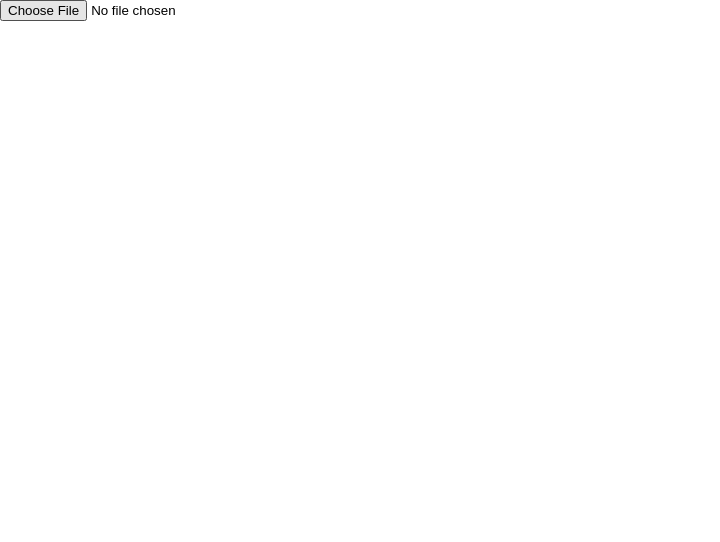
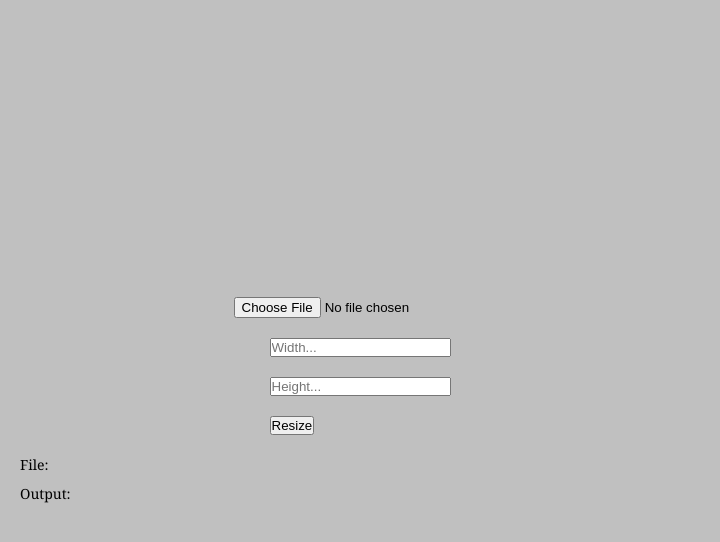
Before and after one commit to Sholastix/electron-image-resizer, an Electron app: page renderer/index.html in a window 720 px wide. Drawn offline with Linux system fonts and the light colour scheme.

Commit message:
Some elements and styles has been added.

```diff
--- a/renderer/index.html
+++ b/renderer/index.html
@@ -4,15 +4,34 @@
 <head>
   <meta charset="UTF-8">
   <meta name="viewport" content="width=device-width, initial-scale=1.0">
-  <meta http-equiv="Content-Security-Policy" content="script-src 'self'"/>
+  <meta http-equiv="Content-Security-Policy" content="script-src 'self'" />
   <link rel="stylesheet" href="./styles.css">
   <script src="./renderer.js" defer></script>
   <title>ImageResizer</title>
 </head>
 
 <body>
-  <div>
-    <input id="image" type="file" class="hidden">
+  <div class="container">
+    <div class="select-image-area">
+      <input class="image-select" type="file">
+    </div>
+
+    <form id="image-form">
+      <div>
+        <input id="width" type="number" placeholder="Width...">
+      </div>
+
+      <div>
+        <input id="height" type="number" placeholder="Height...">
+      </div>
+
+      <div>
+        <button class="image-resize">Resize</button>
+      </div>
+    </form>
+
+    <p class="info">File: <span id="filename"></span></p>
+    <p class="info">Output: <span id="output-path"></span></p>
   </div>
 </body>
 
--- a/renderer/styles.css
+++ b/renderer/styles.css
@@ -10,5 +10,35 @@ html {
 }
 
 .container {
+  align-items: center;
   background-color: silver;
+  display: flex;
+  flex-direction: column;
+  height: 100vh;
+  justify-content: center;
+  padding: 2rem;
+  width: 100vw;
 }
+
+.container input {
+  margin-bottom: 2rem;
+}
+
+.select-image-area {
+  /* background-color: white; */
+}
+
+.image-select {
+  /* opacity: 0; */
+}
+
+.image-resize {
+  cursor: pointer;
+  margin-bottom: 1rem;
+}
+
+.info {
+  align-self: flex-start;
+  font-size: 1.4rem;
+  margin-top: 1rem;
+}
```
